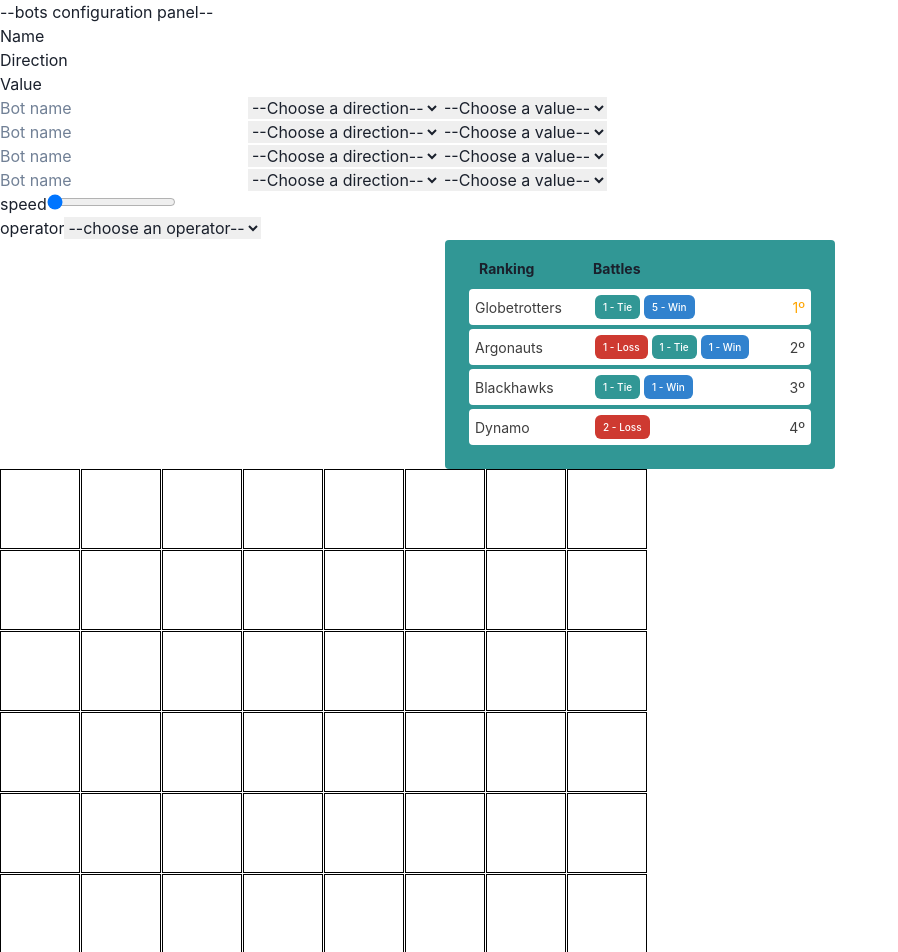
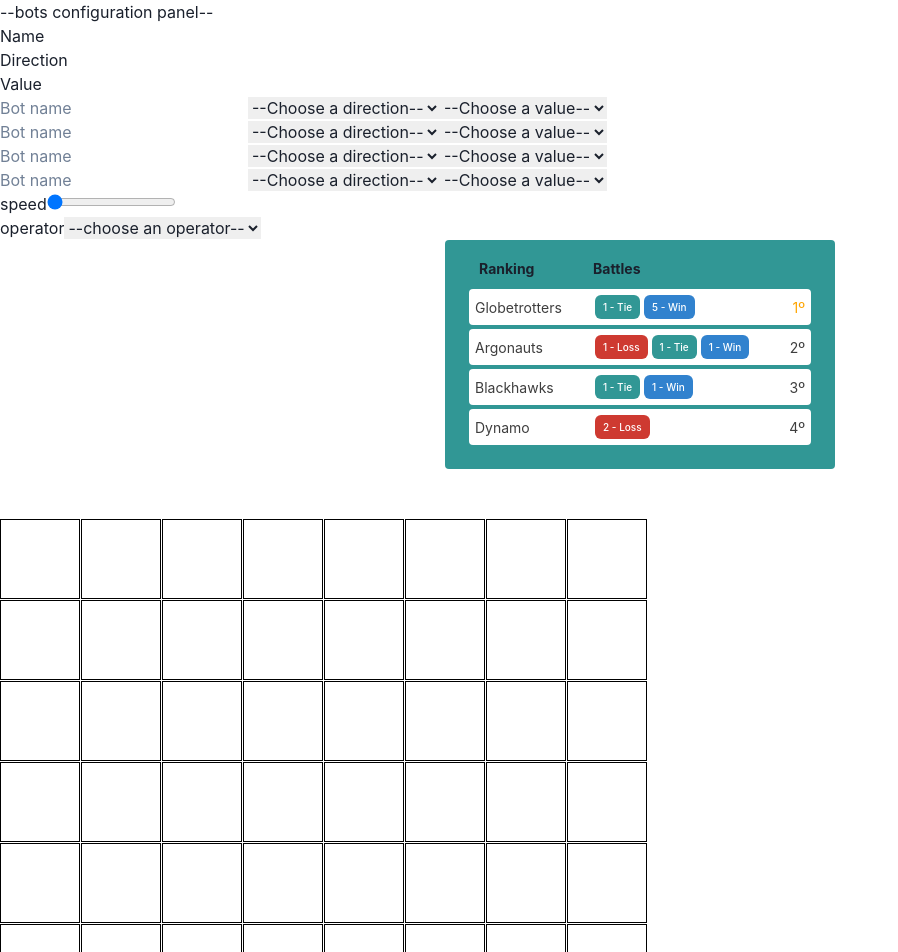
Before and after one commit to chingu-voyages/v44-tier2-team-25, a React (Create React App) app in the folder boolebots/: page / in a window 1280 px wide. Shown: the top 952 px of the page, without its empty margins (0-898 px from the left). Built offline with nearby package versions, Linux system fonts and the light colour scheme.

Commit message:
Further style game board

```diff
--- a/boolebots/src/components/GameBoard/gameboard.scss
+++ b/boolebots/src/components/GameBoard/gameboard.scss
@@ -3,6 +3,7 @@
 .game-board {
   display: inline-grid;
   gap: 1px;
+    padding: 50px 0;
 }
 
 .tile {
@@ -10,3 +11,8 @@
   width: 80px;
   height: 80px;
 }
+
+.board-container {
+  display: flex;
+  justify-content: center;
+}
```
